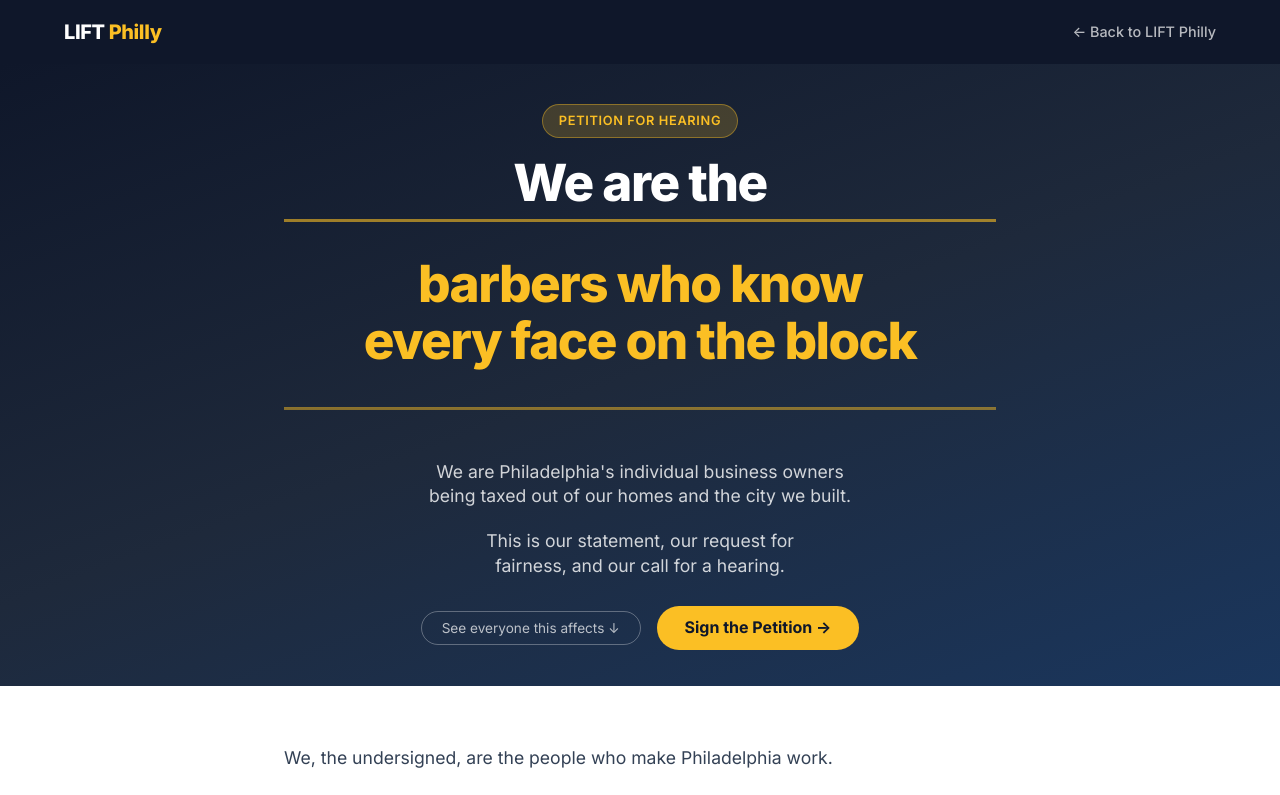
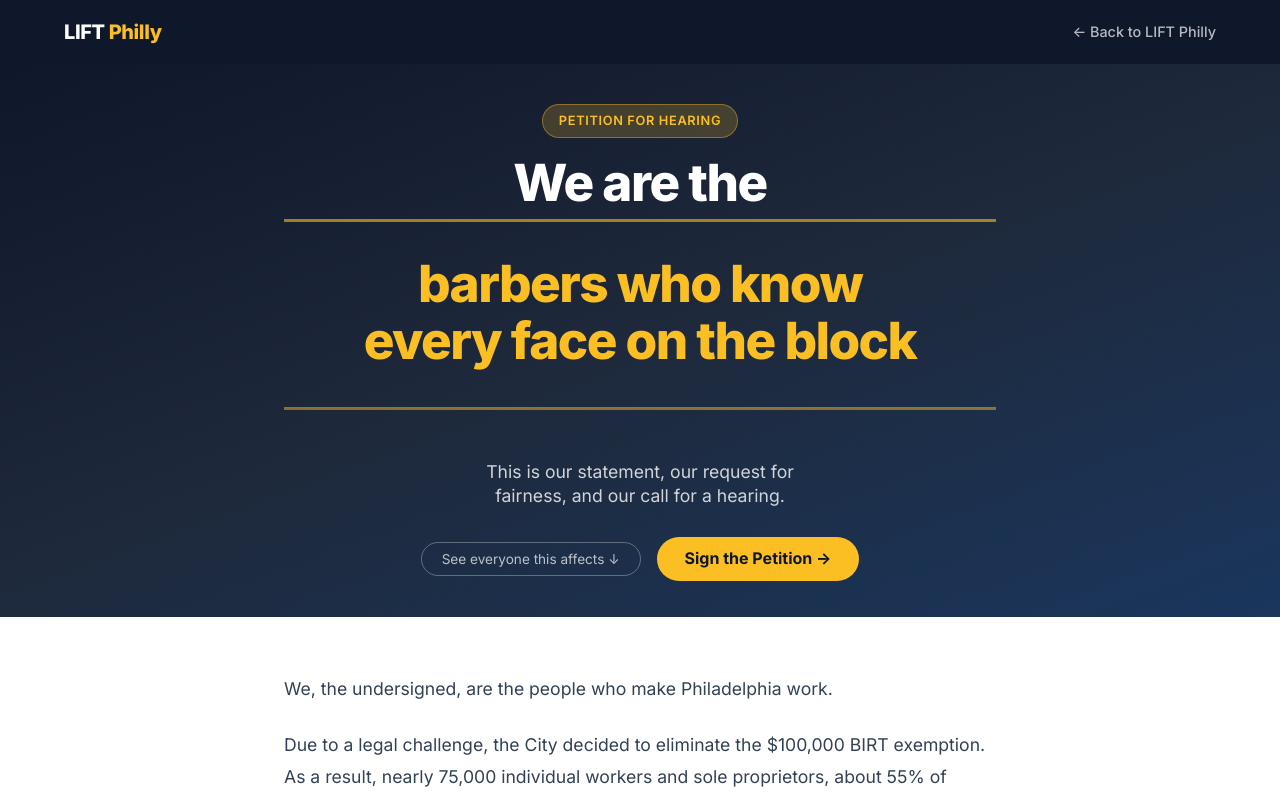
Before and after one commit to alexknowshtml/lift-philly, a website: page petition-v2/index.html in a window 1280 px wide. Shown: the top 795 px of the page. Drawn offline with Linux system fonts and the light colour scheme; no server answers.

Commit message:
Remove redundant hero-sub line from petition hero

```diff
--- a/petition-v2/index.html
+++ b/petition-v2/index.html
@@ -444,7 +444,6 @@
                 <span class="hero-static">We are the</span>
                 <div class="rotating-wrap" id="rotating-wrap"></div>
             </div>
-            <p class="hero-sub">We are Philadelphia's individual business owners being taxed out of our homes and the city we built.</p>
             <p class="hero-sub">This is our statement, our request for fairness, and our call for a hearing.</p>
             <div style="display:flex;align-items:center;gap:16px;flex-wrap:wrap;justify-content:center;margin-top:28px;">
                 <button class="see-all-toggle" style="margin-top:0;" onclick="toggleList(this)">See everyone this affects ↓</button>
```
Also changed, not shown: petition/index.html (+0 -1 lines).
